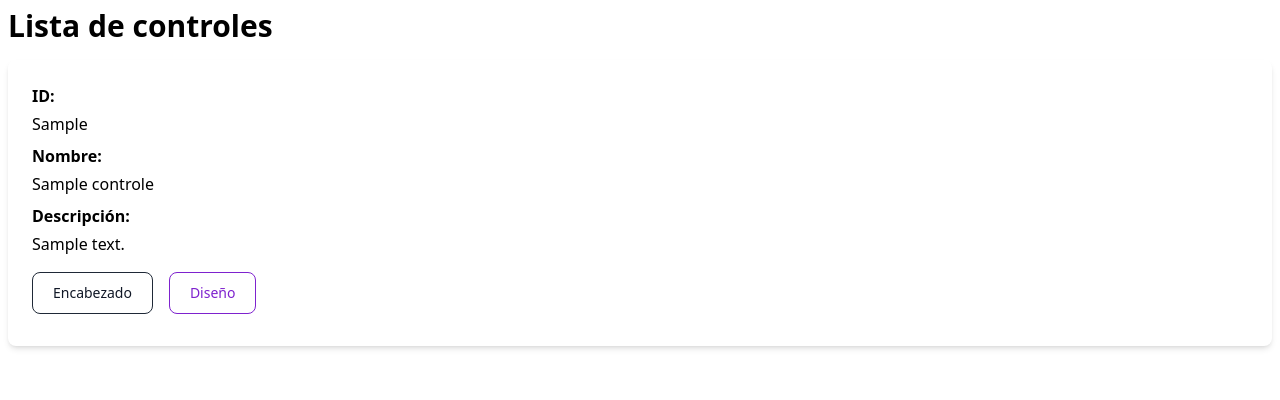
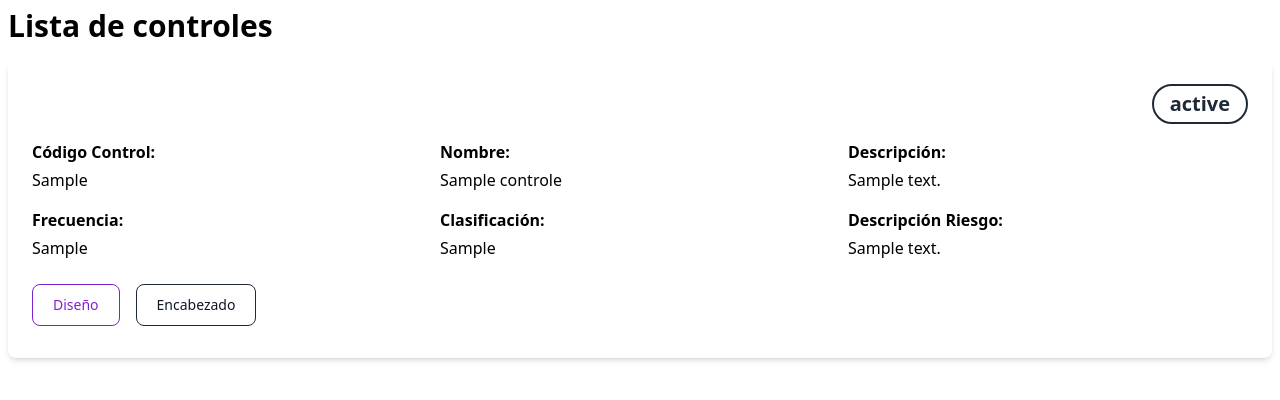
Before and after one commit to KrlosPK/proyecto-auditoria, a Django app: template proyecto_auditoria/auditoria/templates/controles.html in a window 1280 px wide. Shown: the part 64-464 px from the top of the page. Run offline with Django 5.2, Linux system fonts and the light colour scheme; the template is opened without the code that fills it: values that come from a table or form of the project are taken from there, others are empty; tables that the repository leaves empty hold one stand-in row (values such as "Sample post"); some libraries are stand-ins or nearby versions.

Commit message:
feat(controles): add columns to controles view

```diff
--- a/proyecto_auditoria/auditoria/templates/controles.html
+++ b/proyecto_auditoria/auditoria/templates/controles.html
@@ -4,43 +4,59 @@
   <h2 class="mb-4 text-3xl font-bold">Lista de controles</h2>
 
   {% if controles %}
-    <div class="grid grid-cols-[repeat(auto-fit,minmax(400px,1fr))] gap-6 place-content-center">
+    <div class="grid gap-6">
       {% for control in controles %}
         <div class="p-6 border-gray-200 rounded-lg shadow-md dark:border-gray-700">
-          <ul>
-            <li class="flex flex-col gap-1 mb-2 line-clamp-2">
-              <b>ID:</b> <span>{{ control.codigo_control }}</span>
+          <h3 class="px-4 py-1 mb-4 ml-auto text-xl font-semibold text-gray-800 border-2 border-gray-800 rounded-full w-fit">
+              {{ control.estado_control }}
+          </h3>
+
+          <ul class="grid grid-cols-[repeat(auto-fit,minmax(400px,1fr))] gap-2">
+            <li class="flex flex-col gap-1 mb-2">
+              <b>Código Control:</b> <span class="line-clamp-2">{{ control.codigo_control }}</span>
             </li>
 
-            <li class="flex flex-col gap-1 mb-2 line-clamp-2">
-              <b>Nombre:</b> <span>{{ control.nombre_control }}</span>
+            <li class="flex flex-col gap-1 mb-2">
+              <b>Nombre:</b> <span class="line-clamp-2">{{ control.nombre_control }}</span>
             </li>
 
-            <li class="flex flex-col gap-1 mb-2 line-clamp-2">
-              <b>Descripción:</b> <span>{{ control.descripcion_control }}</span>
+            <li class="flex flex-col gap-1 mb-2">
+              <b>Descripción:</b> <span class="line-clamp-2">{{ control.descripcion_control }}</span>
+            </li>
+
+            <li class="flex flex-col gap-1 mb-2">
+              <b>Frecuencia:</b> <span class="line-clamp-2">{{ control.frecuencia_control }}</span>
+            </li>
+
+            <li class="flex flex-col gap-1 mb-2">
+              <b>Clasificación:</b> <span class="line-clamp-2">{{ control.clasificacion_control }}</span>
+            </li>
+
+            <li class="flex flex-col flex-wrap gap-1 mb-2">
+              <b>Descripción Riesgo:</b> <span class="line-clamp-2">{{ control.descripcion_riesgo }}</span>
             </li>
           </ul>
 
           <div class="flex flex-wrap gap-2 mt-4">
+            <a
+              href="{% url 'diseño' control.codigo_control %}"
+              class="text-purple-700 hover:text-white border border-purple-700 hover:bg-purple-800 focus:ring-4 focus:outline-none focus:ring-purple-300 font-medium rounded-lg text-sm px-5 py-2.5 text-center me-2 mb-2 dark:border-purple-400 dark:text-purple-600 dark:hover:text-white dark:hover:bg-purple-500 dark:focus:ring-purple-900"
+            >
+              Diseño
+            </a>
+
             <a
               href="{% url 'encabezado' control.codigo_control %}"
               class="text-gray-900 hover:text-white border border-gray-800 hover:bg-gray-900 focus:ring-4 focus:outline-none focus:ring-gray-300 font-medium rounded-lg text-sm px-5 py-2.5 text-center me-2 mb-2 dark:border-gray-600 dark:text-gray-600 dark:hover:text-white dark:hover:bg-gray-600 dark:focus:ring-gray-800"
             >
               Encabezado
             </a>
-
-            <a
-              href="{% url 'diseño' control.codigo_control %}"
-              class="text-purple-700 hover:text-white border border-purple-700 hover:bg-purple-800 focus:ring-4 focus:outline-none focus:ring-purple-300 font-medium rounded-lg text-sm px-5 py-2.5 text-center me-2 mb-2 dark:border-purple-400 dark:text-purple-600 dark:hover:text-white dark:hover:bg-purple-500 dark:focus:ring-purple-900"
-            >
-              Diseño
-            </a>
           </div>
         </div>
       {% endfor %}
     </div>
   {% else %}
-    <p>Aún hay controles registrados.</p>
+    <p>Aún no hay controles registrados.</p>
   {% endif %}
 
 {% endblock %}
```
